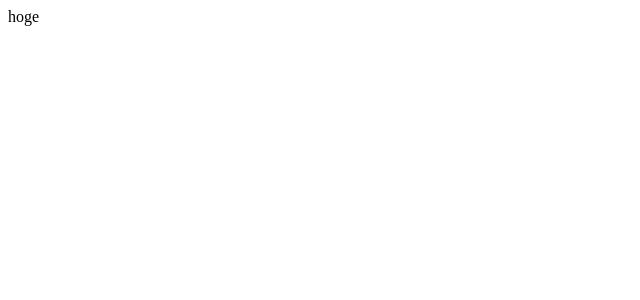
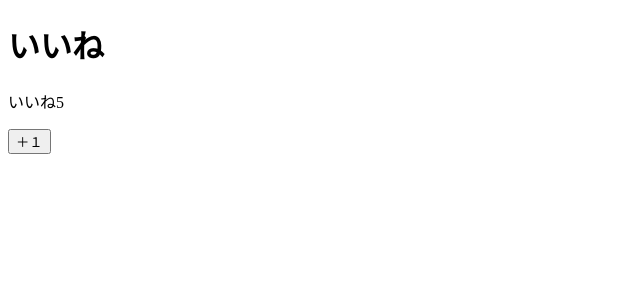
Before and after one commit to kinoko109/vue_study, a Vue app: page / in a window 1280 px wide. Shown: the top 300 px of the page, without its empty margins (0-640 px from the left). Built offline with nearby package versions, Linux system fonts and the light colour scheme.

Commit message:
update: LikeNumberとLikeHeaderを実装

```diff
--- a/src/App.vue
+++ b/src/App.vue
@@ -1,12 +1,20 @@
 <template>
   <div id="app">
-    hoge
+    <LikeHeader />
+    <LikeNumber />
   </div>
 </template>
 
 <script>
+import LikeNumber from "@/components/LikeNumber/LikeNumber";
+import LikeHeader from "@/components/LikeHeader/LikeHeader";
+
 export default {
   name: 'App',
+  components: {
+    LikeNumber,
+    LikeHeader,
+  }
 }
 </script>
 
--- /dev/null
+++ b/src/components/LikeHeader/LikeHeader.vue
@@ -0,0 +1,9 @@
+<template>
+    <h1>いいね</h1>
+</template>
+
+<script>
+    export default {
+        name: 'Likeheader'
+    };
+</script>
--- /dev/null
+++ b/src/components/LikeNumber/LikeNumber.vue
@@ -0,0 +1,22 @@
+<template>
+  <div>
+    <p>いいね{{ number }}</p>
+    <button type="button" @click="increment">＋１</button>
+  </div>
+</template>
+
+<script>
+export default {
+  name: 'Likenumber',
+  data() {
+    return {
+      number: 5,
+    }
+  },
+  methods: {
+    increment() {
+      this.number += 1;
+    }
+  }
+};
+</script>
```
